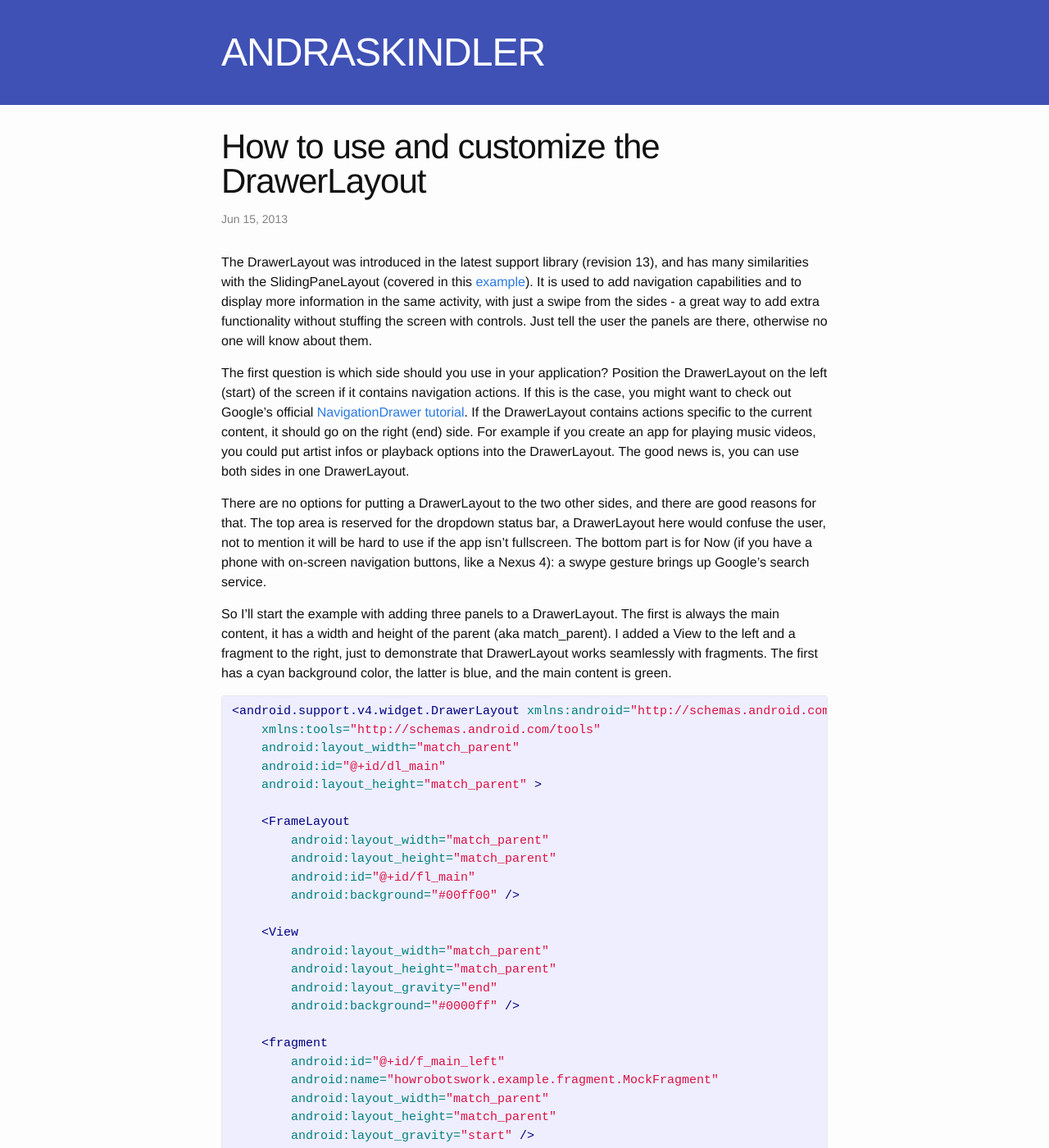
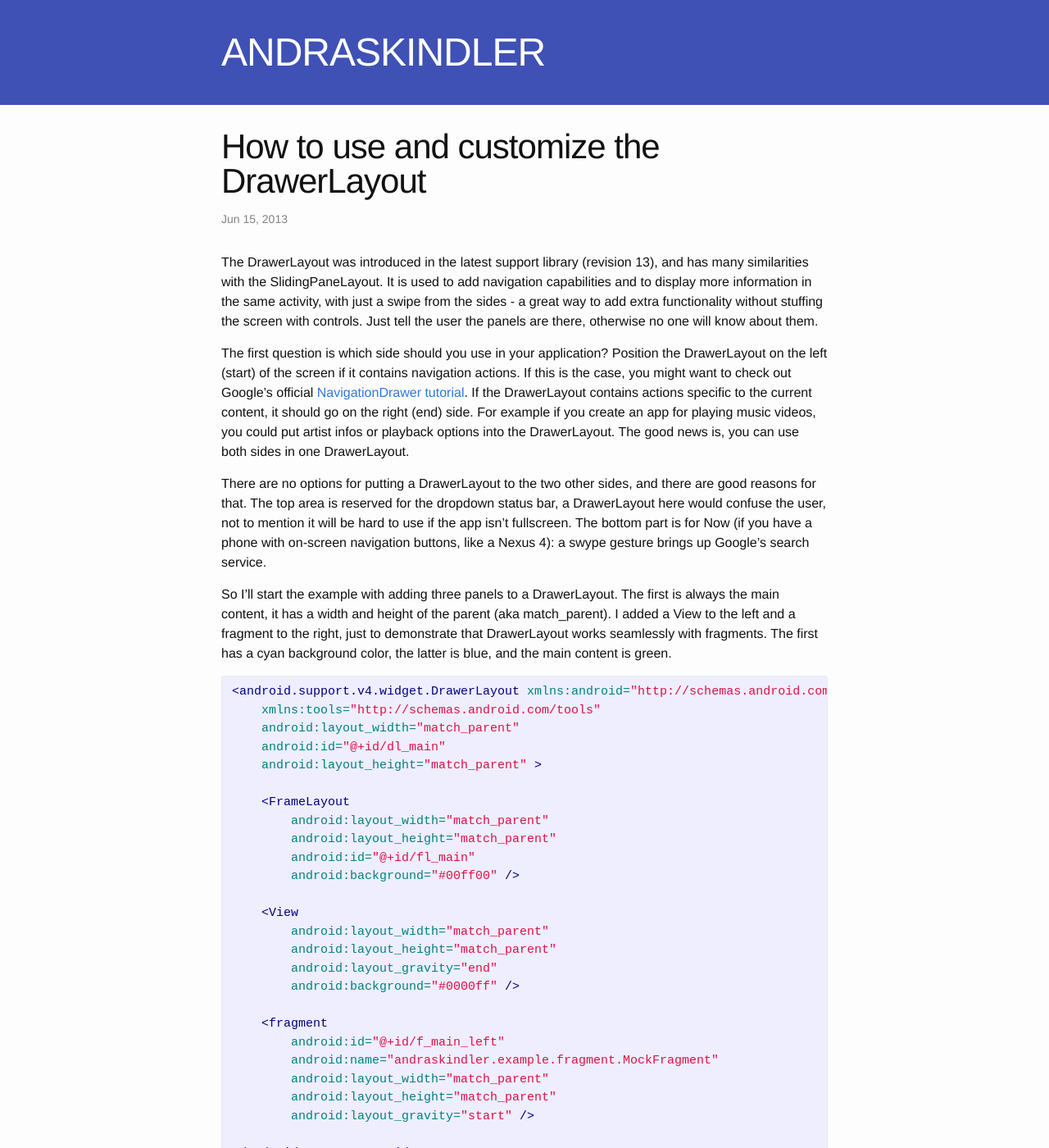
Before and after one commit to rangken/rangken.github.com, a Jekyll site: the page built from _posts/2013-6-15-how-to-use-and-customize-the-drawerlayout.md, in a window 1280 px wide and 1400 px high. Shown: the whole window at 82% size. Built offline with Jekyll 4.4.1, drawn with Linux system fonts in a browser that asks for light colours; comment, search, counter and statistics services are not loaded.

```diff
--- a/_posts/2013-6-15-how-to-use-and-customize-the-drawerlayout.md
+++ b/_posts/2013-6-15-how-to-use-and-customize-the-drawerlayout.md
@@ -5,7 +5,7 @@ date:   2013-06-15 08:00:00
 categories: android
 tags: DrawerLayout
 ---
-The DrawerLayout was introduced in the latest support library (revision 13), and has many similarities with the SlidingPaneLayout (covered in this [example](http://howrobotswork.wordpress.com/2013/05/23/how-to-use-the-slidingpanelayout/)). It is used to add navigation capabilities and to display more information in the same activity, with just a swipe from the sides - a great way to add extra functionality without stuffing the screen with controls. Just tell the user the panels are there, otherwise no one will know about them.
+The DrawerLayout was introduced in the latest support library (revision 13), and has many similarities with the SlidingPaneLayout. It is used to add navigation capabilities and to display more information in the same activity, with just a swipe from the sides - a great way to add extra functionality without stuffing the screen with controls. Just tell the user the panels are there, otherwise no one will know about them.
 
 <!-- more -->
 
@@ -36,7 +36,7 @@ So I'll start the example with adding three panels to a DrawerLayout. The first
 
     <fragment
         android:id="@+id/f_main_left"
-        android:name="howrobotswork.example.fragment.MockFragment"
+        android:name="andraskindler.example.fragment.MockFragment"
         android:layout_width="match_parent"
         android:layout_height="match_parent"
         android:layout_gravity="start" />
```
Also changed, not shown: _posts/2013-10-28-using-rxjava-in-android.md (+1 -1 lines), _posts/2013-11-18-rxjava-and-android-error-handling.md (+1 -1 lines), _posts/2013-6-27-create-viewpager-transitions-a-pagertransformer-example.md (+1 -1 lines), _posts/2014-11-22-migrating-to-recyclerview-from-listview.md (+1 -1 lines).
